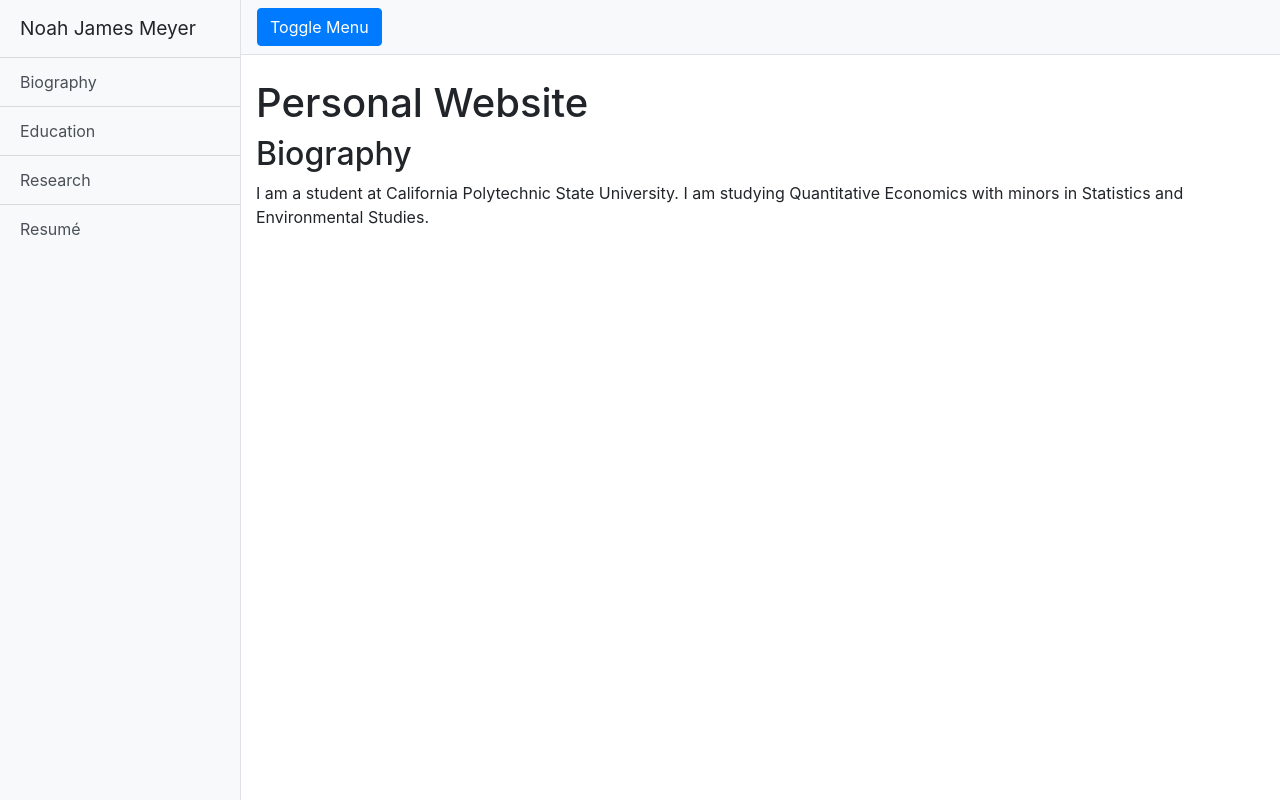
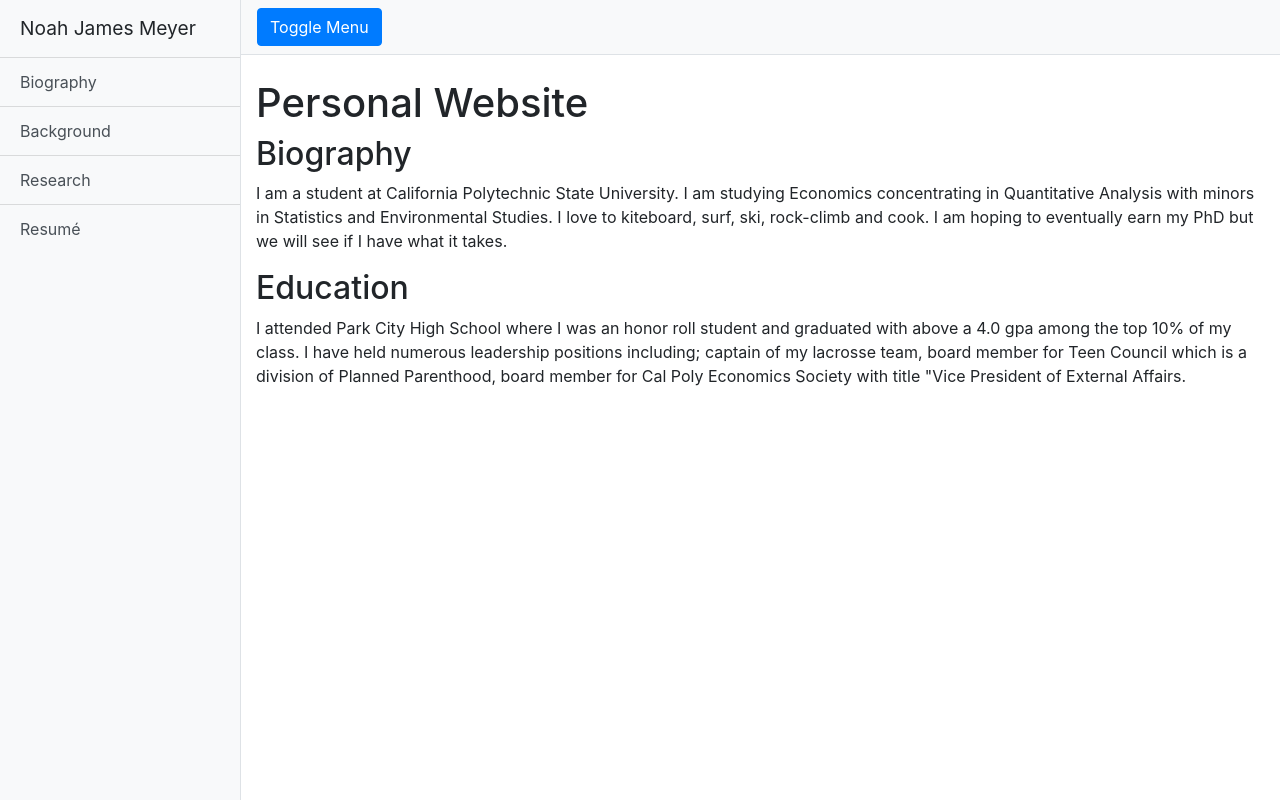
Before and after one commit to nojmeyer/nojmeyer.github.io, a website: page index.html in a window 1280 px wide. Drawn offline with Linux system fonts and the light colour scheme.

Commit message:
Update index.html

```diff
--- a/index.html
+++ b/index.html
@@ -27,7 +27,7 @@
       <div class="sidebar-heading">Noah James Meyer</div>
       <div class="list-group list-group-flush">
         <a href="#" class="list-group-item list-group-item-action bg-light">Biography</a>
-        <a href="#" class="list-group-item list-group-item-action bg-light">Education</a>
+        <a href="#" class="list-group-item list-group-item-action bg-light">Background</a>
         <a href="#" class="list-group-item list-group-item-action bg-light">Research</a>
         <a href="#" class="list-group-item list-group-item-action bg-light">Resumé</a>
       </div>
@@ -49,8 +49,10 @@
       <div class="container-fluid">
         <h1 class="mt-4">Personal Website</h1>
         <h2> Biography </h2>
-        <p>I am a student at California Polytechnic State University. I am studying Quantitative Economics with minors in Statistics and Environmental Studies.</p>
-        <p></p>
+        <p>I am a student at California Polytechnic State University. I am studying Economics concentrating in Quantitative Analysis with minors in Statistics and Environmental Studies. I love to kiteboard, surf, ski, rock-climb and cook. I am hoping to eventually earn my PhD but we will see if I have what it takes.</p>
+        <h2> Education </h2>
+        <p>I attended Park City High School where I was an honor roll student and graduated with above a 4.0 gpa among the top 10% of my class. I have held numerous leadership positions including; captain of my lacrosse team, board member for Teen Council which is a division of Planned Parenthood, board member for Cal Poly Economics Society with title "Vice President of External Affairs.</p>
+
       </div>
     </div>
     <!-- /#page-content-wrapper -->
```
